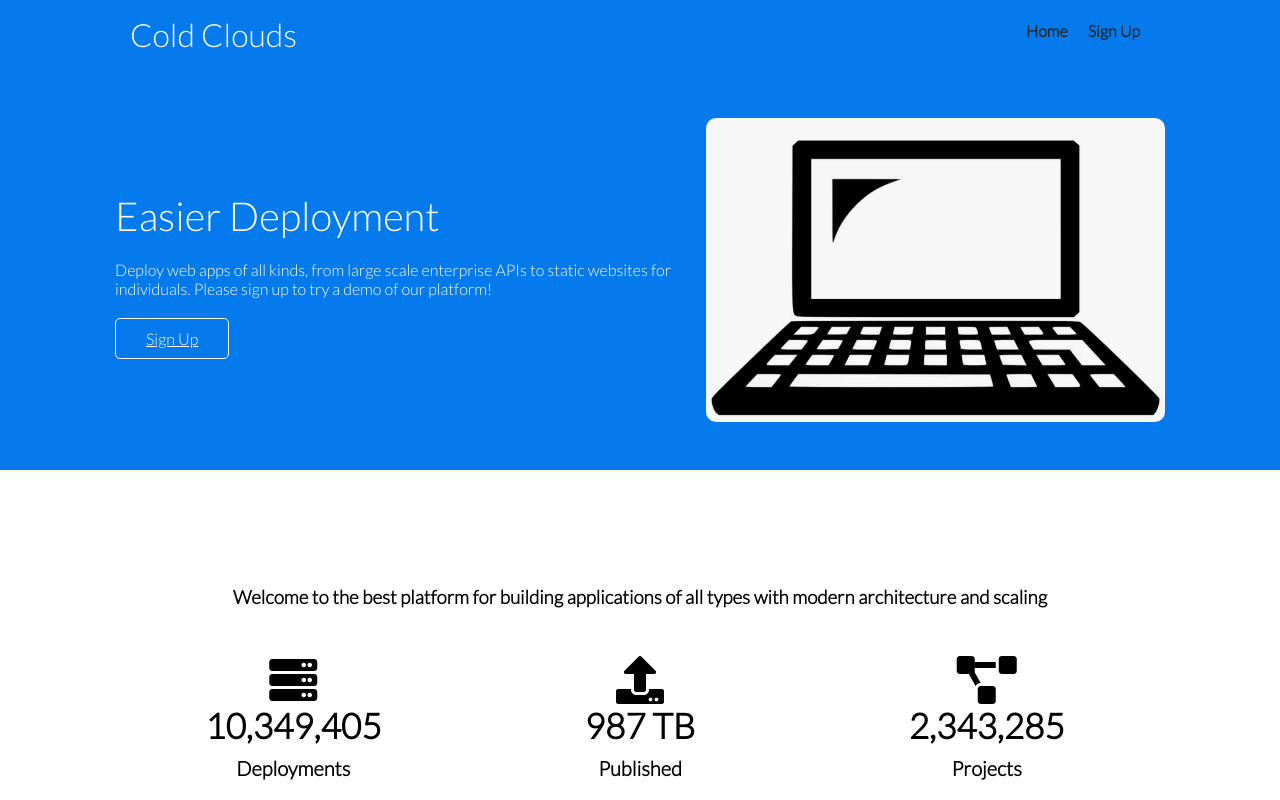
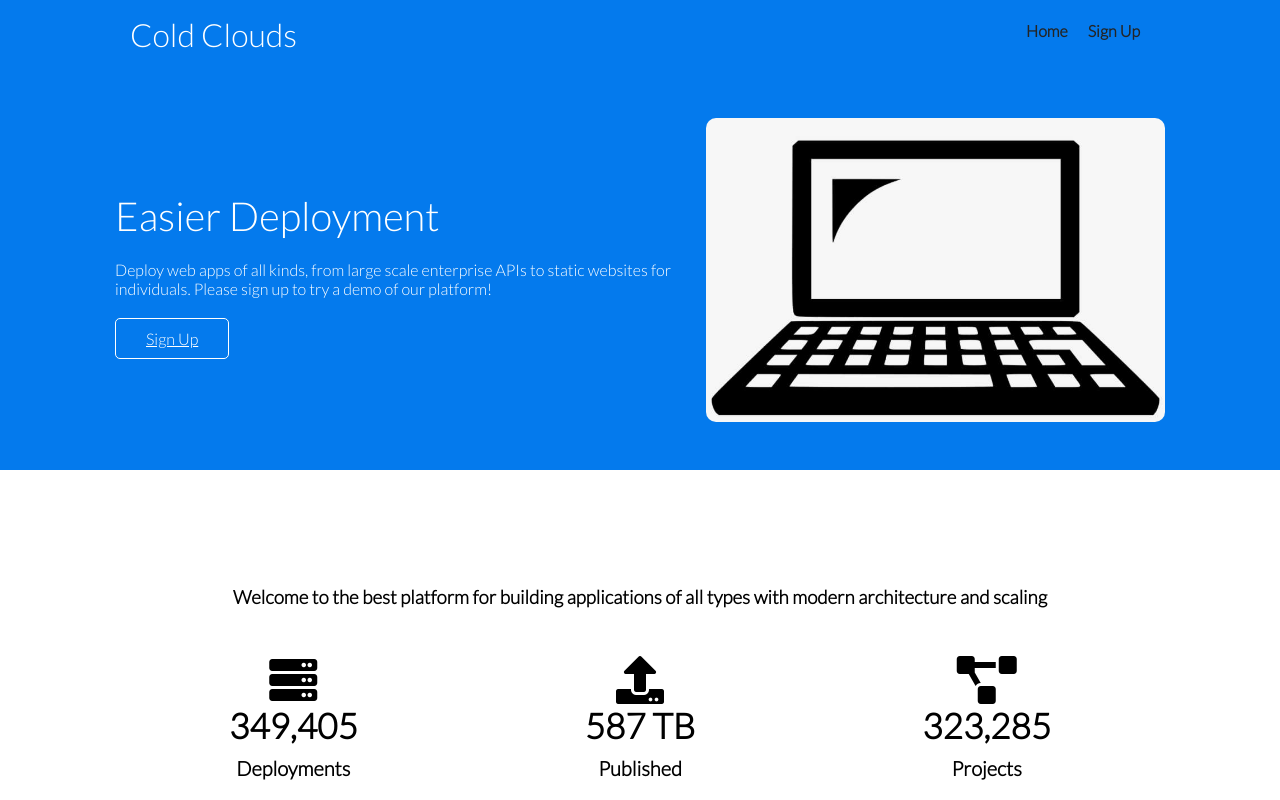
Before and after one commit to Seanih/cloud-service-site, a React (Create React App) app: page / in a window 1280 px wide. Shown: the top 800 px of the page. Built offline with nearby package versions, Linux system fonts and the light colour scheme.

Commit message:
changed numbers in Stats component

```diff
--- a/src/components/Stats.js
+++ b/src/components/Stats.js
@@ -12,17 +12,17 @@ const Stats = () => {
 				<div className='grid grid-3 text-center my-4'>
 					<div>
 						<i className='fas fa-server fa-3x'></i>
-						<h3>10,349,405</h3>
+						<h3>349,405</h3>
 						<p className='text-secondary'>Deployments</p>
 					</div>
 					<div>
 						<i className='fas fa-upload fa-3x'></i>
-						<h3>987 TB</h3>
+						<h3>587 TB</h3>
 						<p className='text-secondary'>Published</p>
 					</div>
 					<div>
 						<i className='fas fa-project-diagram fa-3x'></i>
-						<h3>2,343,285</h3>
+						<h3>323,285</h3>
 						<p className='text-secondary'>Projects</p>
 					</div>
 				</div>
```
Also changed, not shown: 1 other file (tests, documents, lock files or other folders).
